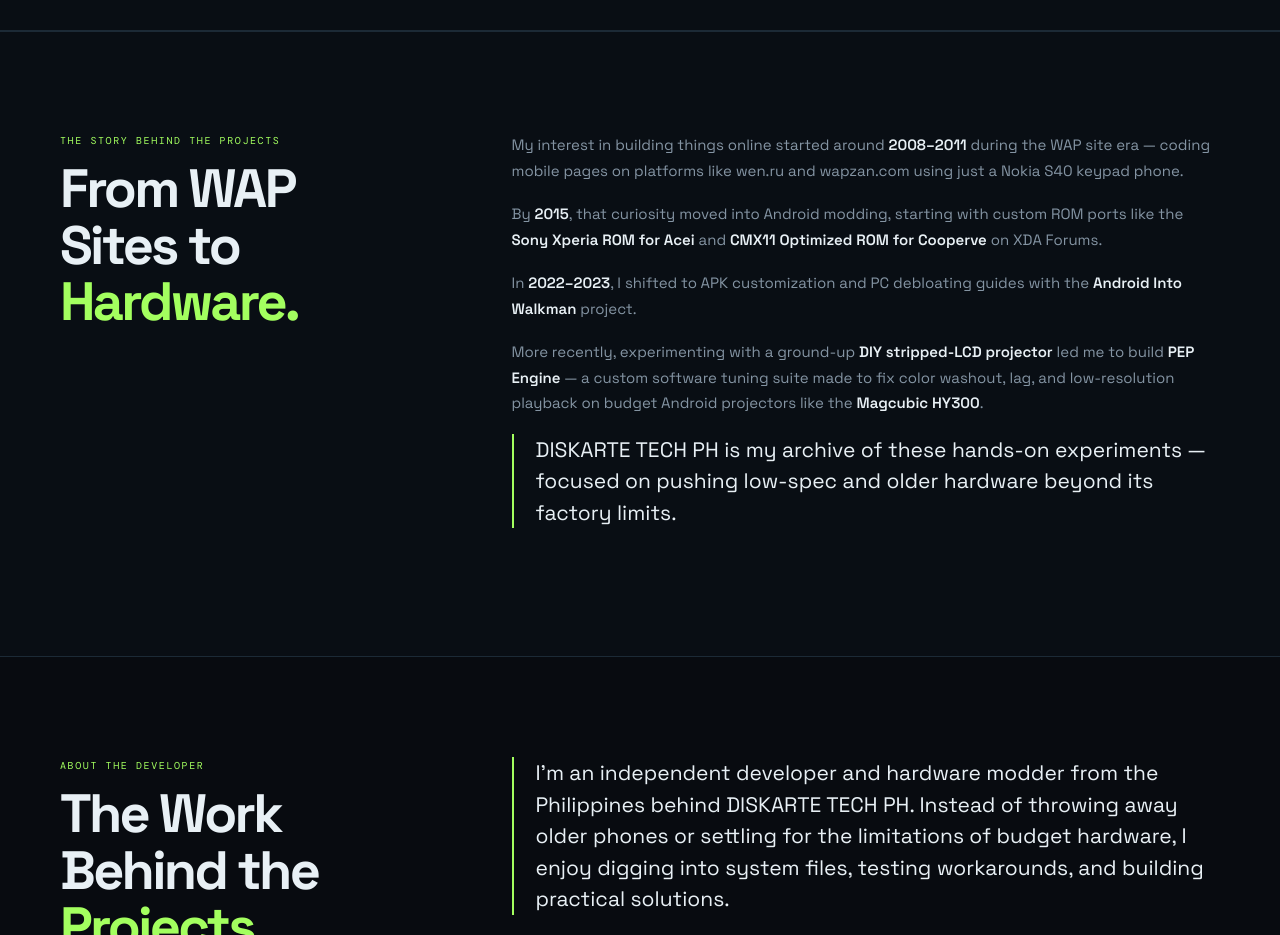
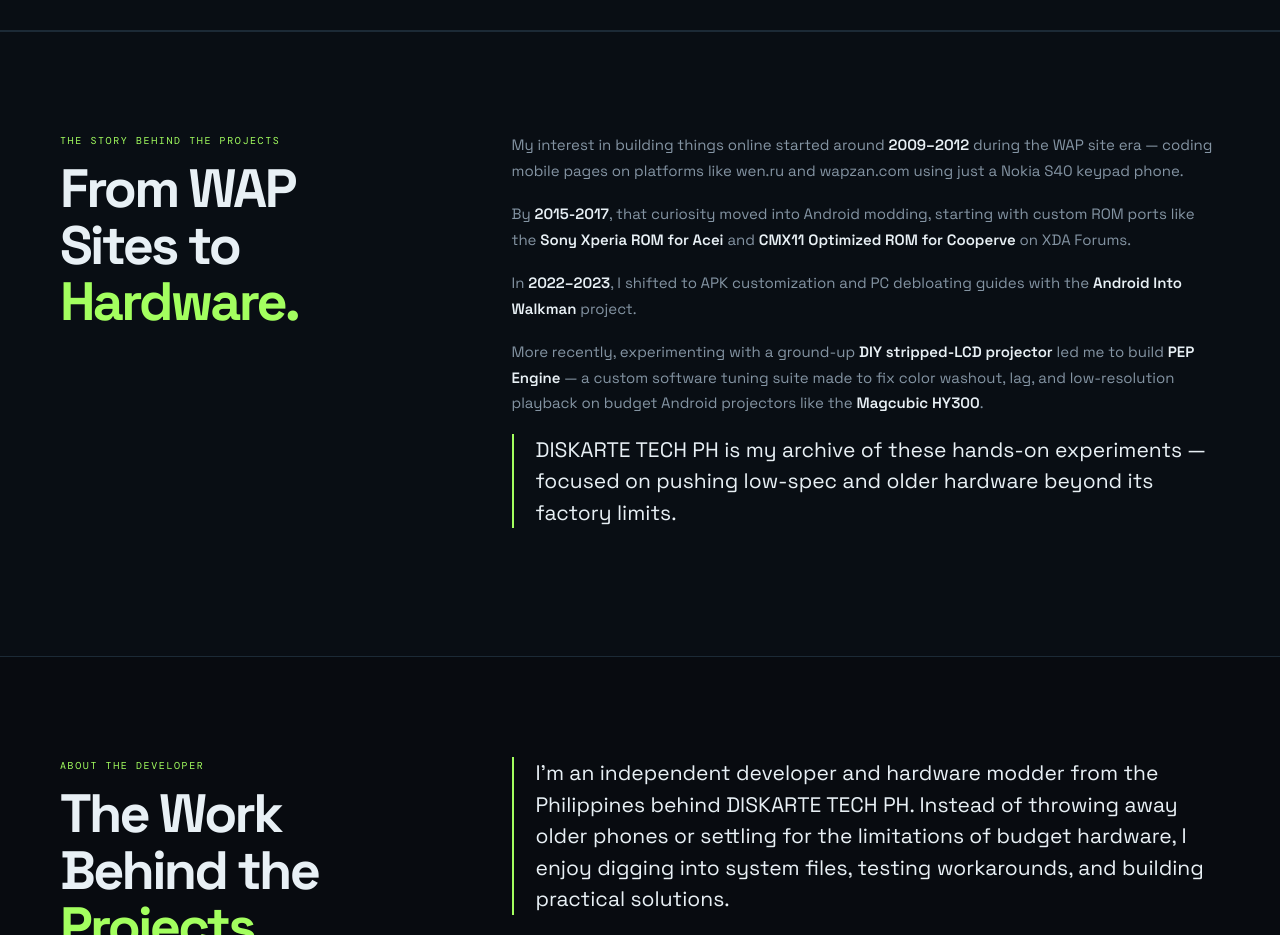
Before and after one commit to DiskarteTechPH/DiskarteTechPH.github.io, a plain HTML site: page index.html in a window 1280 px wide. Shown: the part 2840-3775 px from the top of the page. Drawn offline with nearby package versions, Linux system fonts and the light colour scheme.

Commit message:
Update date ranges in about section

```diff
--- a/index.html
+++ b/index.html
@@ -966,13 +966,13 @@
 
             <p>
               My interest in building things online started around
-              <strong>2008–2011</strong> during the WAP site era —
+              <strong>2009–2012</strong> during the WAP site era —
               coding mobile pages on platforms like wen.ru and
               wapzan.com using just a Nokia S40 keypad phone.
             </p>
 
             <p>
-              By <strong>2015</strong>, that curiosity moved into
+              By <strong>2015-2017</strong>, that curiosity moved into
               Android modding, starting with custom ROM ports like
               the <strong>Sony Xperia ROM for Acei</strong> and
               <strong>CMX11 Optimized ROM for Cooperve</strong>
```
